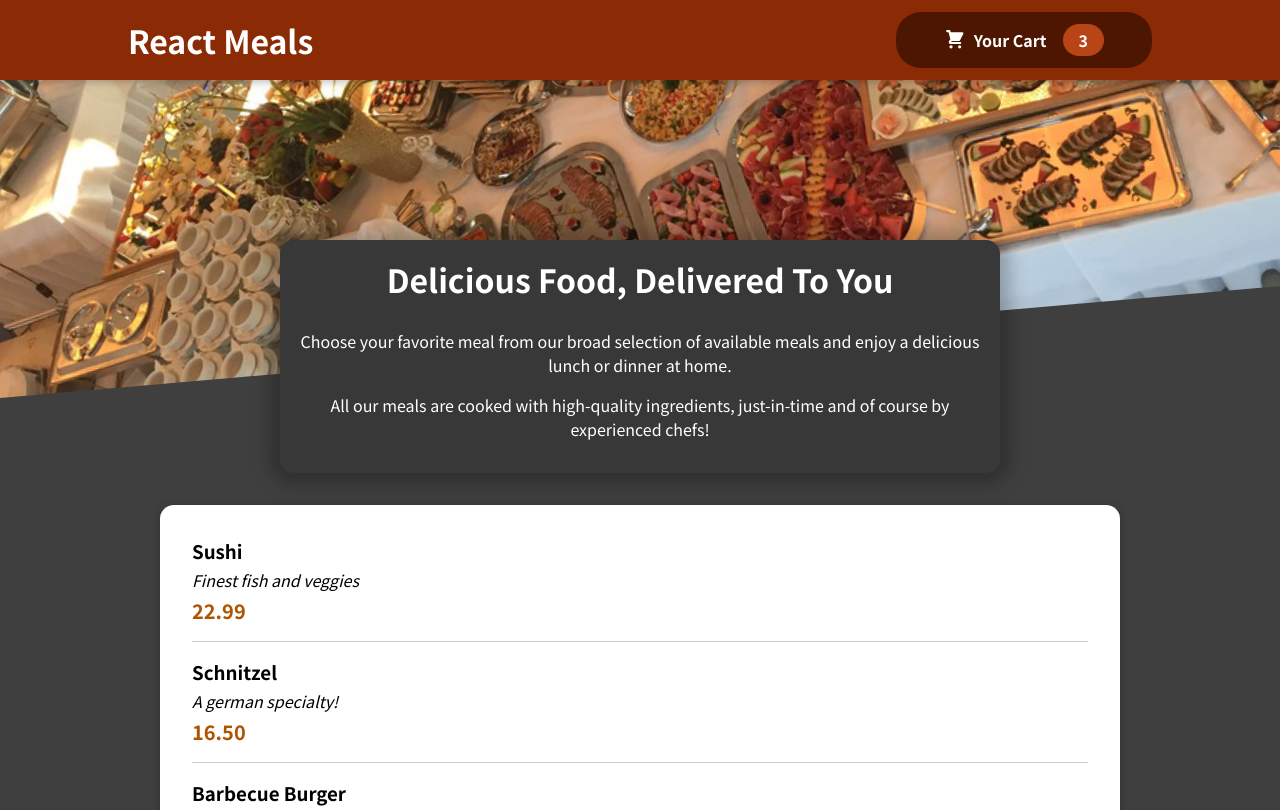
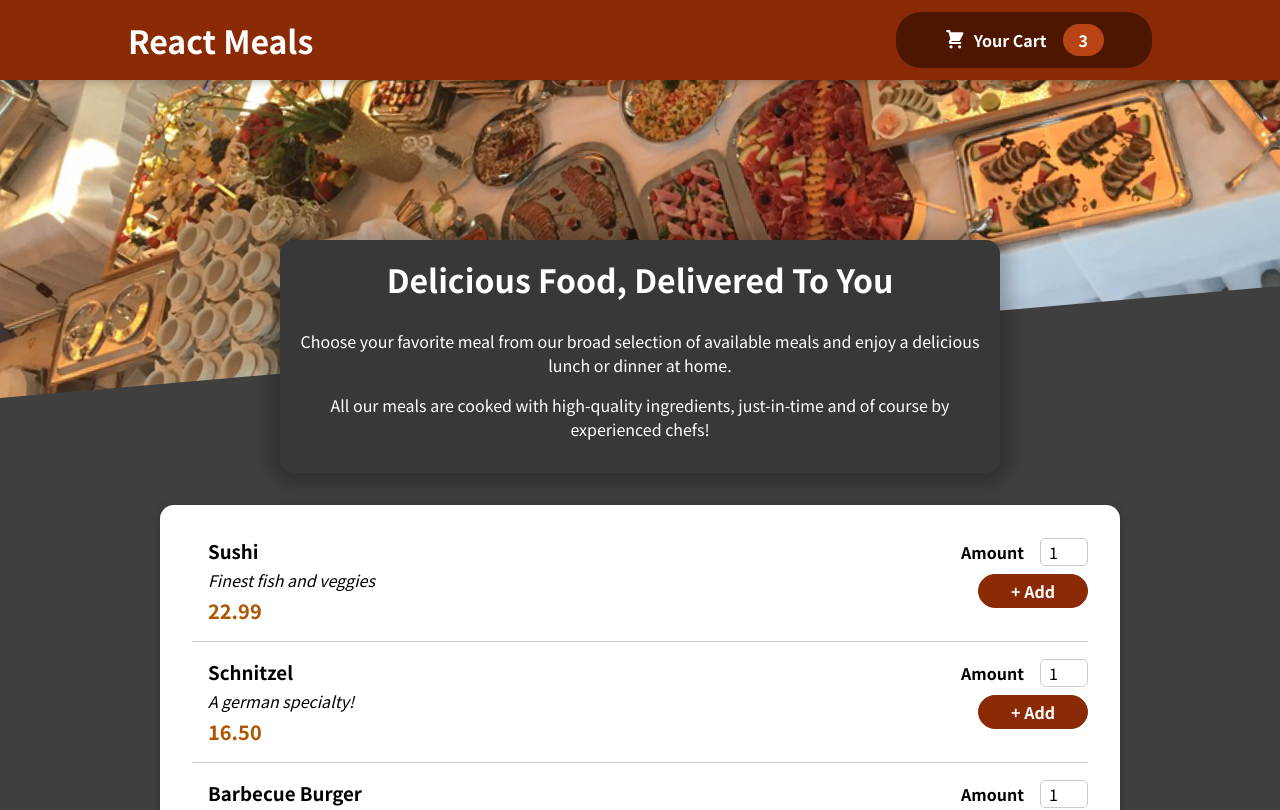
Before and after one commit to JingleOne/react-food-order, a React (Create React App) app: page / in a window 1280 px wide. Shown: the top 810 px of the page. Built offline with nearby package versions, Linux system fonts and the light colour scheme.

Commit message:
Added a form and the cart component

```diff
--- a/src/components/Meals/AvailableMeals.js
+++ b/src/components/Meals/AvailableMeals.js
@@ -35,6 +35,7 @@
       return (
       <MealItem
         key={meal.id}
+        id={meal.id}
         name={meal.name}
         description={meal.description}
         price={meal.price}/>);
--- a/src/components/Meals/MealItem/MealItem.jsx
+++ b/src/components/Meals/MealItem/MealItem.jsx
@@ -1,15 +1,14 @@
 import React from 'react';
 import classes from './MealItem.module.css';
+import MealItemForm from './MealItemForm';
 
 const MealItem = (props) => {
 
   const price = props.price.toFixed(2);
   return (
-    <ul>
-        <div className={classes.meal}>
-          <h3>
-            {props.name}
-          </h3>
+    <li className={classes.meal}>
+        <div className={classes.mealItem}>
+          <h3>{props.name}</h3>
           <div className={classes.description}>
             {props.description}
           </div>
@@ -18,9 +17,9 @@
           </div>
         </div>
         <div>
-
+          <MealItemForm id={props.id}/>
         </div>
-    </ul>
+    </li>
   );
 }
 
--- a/src/components/Meals/MealItem/MealItem.module.css
+++ b/src/components/Meals/MealItem/MealItem.module.css
@@ -1,13 +1,18 @@
 .meal {
+    border-bottom: 1px solid #ccc;
     display: flex;
     justify-content: space-between;
-    margin: 1rem;
-    padding-bottom: 1rem;
-    border-bottom: 1px solid #ccc;
+    align-items:baseline;
+    margin:0 1rem;
+}
+
+.mealItem{
+    display: flex;
+    padding: 1rem;
     flex-direction: column;
-  }
+}
 
-.meal h3 {
+.mealItem h3 {
     margin: 0 0 0.25rem 0;
 }
 
--- /dev/null
+++ b/src/components/Meals/MealItem/MealItemForm.jsx
@@ -0,0 +1,21 @@
+import React from 'react'
+import classes from './MealItemForm.module.css'
+import Input from '../../UI/Input'
+
+const MealItemForm = (props) => {
+  return (
+    <form className={classes.form}>
+        <Input label="Amount" input={{
+          id: 'amount_' + props.id,
+          type: 'number',
+          min:'1',
+          max:'5',
+          step:'1',
+          defaultValue:'1',
+        }} />
+        <button>+ Add</button>
+    </form>
+  )
+}
+
+export default MealItemForm
--- /dev/null
+++ b/src/components/Meals/MealItem/MealItemForm.module.css
@@ -0,0 +1,20 @@
+.form {
+    text-align: right;
+}
+
+.form button {
+    font: inherit;
+    cursor: pointer;
+    background-color: #8a2b06;
+    border: 1px solid #8a2b06;
+    color: white;
+    padding: 0.25rem 2rem;
+    border-radius: 20px;
+    font-weight: bold;
+}
+
+.form button:hover,
+.form button:active {
+    background-color: #641e03;
+    border-color: #641e03;
+}
--- /dev/null
+++ b/src/components/UI/Input.jsx
@@ -0,0 +1,13 @@
+import React from 'react'
+import classes from './Input.module.css'
+
+const Input = (props) => {
+  return (
+    <div className={classes.input}>
+      <label htmlFor={props.input.id}>{props.label}</label>
+      <input {...props.input}/>
+    </div>
+  )
+}
+
+export default Input
--- /dev/null
+++ b/src/components/UI/Input.module.css
@@ -0,0 +1,18 @@
+.input {
+  display: flex;
+  align-items: center;
+  margin-bottom: 0.5rem;
+}
+
+.input label {
+  font-weight: bold;
+  margin-right: 1rem;
+}
+
+.input input {
+  width: 3rem;
+  border-radius: 5px;
+  border: 1px solid #ccc;
+  font: inherit;
+  padding-left: 0.5rem;
+}
```
Also changed, not shown: src/components/Cart/Cart.js (added, +27 -0 lines), src/components/Cart/Cart.module.css (added, +46 -0 lines), 1 other file (tests, documents, lock files or other folders).
